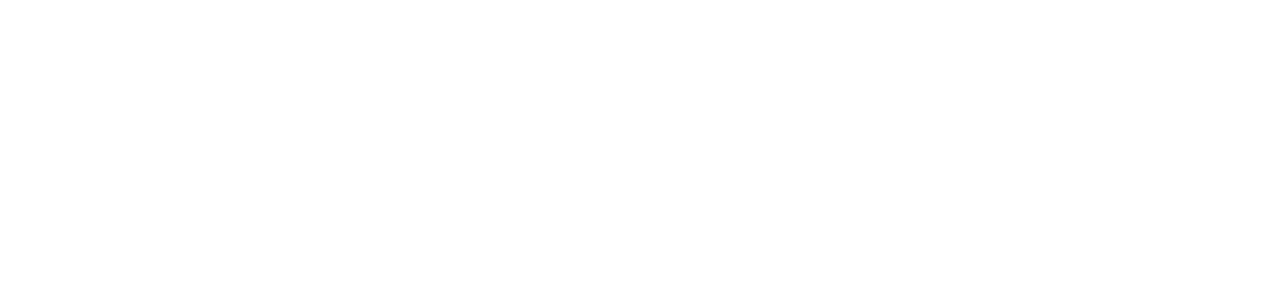
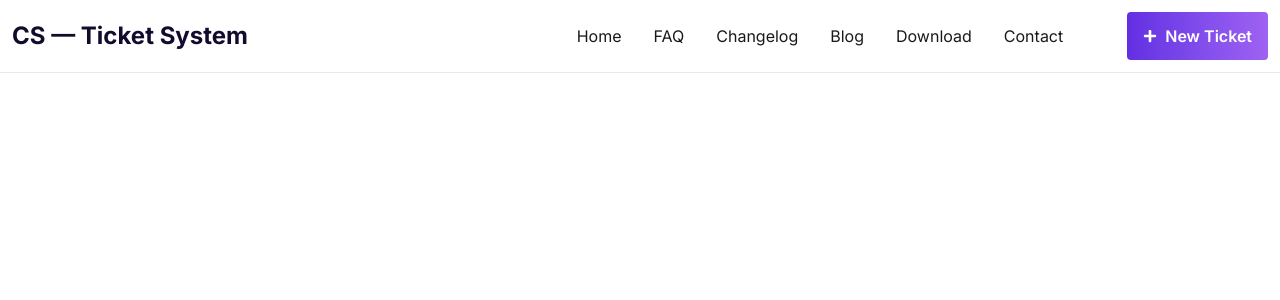
Before and after one commit to dev-rktanvir/ticket-system, a React (Vite) app: page / in a window 1280 px wide. Shown: the top 300 px of the page. Built offline with nearby package versions, Linux system fonts and the light colour scheme.

Commit message:
complete navbar

```diff
--- a/src/App.jsx
+++ b/src/App.jsx
@@ -1,4 +1,5 @@
 import './App.css'
+import Header from './components/Header/Header'
 
 function App() {
 
@@ -7,7 +8,7 @@ function App() {
     <>
       {/* Header */}
       <header>
-
+        <Header></Header>
       </header>
 
       {/* Main */}
--- /dev/null
+++ b/src/components/Header/Header.jsx
@@ -0,0 +1,12 @@
+import React from 'react';
+import Navbar from './Navbar/Navbar';
+
+const Header = () => {
+    return (
+        <div>
+            <Navbar></Navbar>
+        </div>
+    );
+};
+
+export default Header;
--- /dev/null
+++ b/src/components/Header/Navbar/Navbar.jsx
@@ -0,0 +1,64 @@
+import React, { useState } from 'react';
+import { FaPlus } from 'react-icons/fa';
+import { GiHamburgerMenu } from 'react-icons/gi';
+
+const Navbar = () => {
+    const [openMenu, setOpenMenu] = useState(false);
+    const handleMenu = () => {
+        setOpenMenu(!openMenu);
+    }
+    return (
+        <>
+            <nav className='bg-white border-b border-[#E9E9E9] py-3'>
+                {/* NavBar */}
+                <div className='container mx-auto flex items-center gap-4 md:gap-0 flex-col lg:flex-row justify-between px-3'>
+                    {/* Logo */}
+                    <div>
+                        <h2 className='font-bold text-2xl text-[#130B2D]'>CS — Ticket System</h2>
+                    </div>
+
+                    {/* NavItems */}
+                    <div className='flex items-center gap-16'>
+                        {/* Items */}
+                        <ul className='hidden md:flex items-center gap-8 text-base text-black/90'>
+                            <li className='hover:text-[#632EE3]'><a href="">Home</a></li>
+                            <li className='hover:text-[#632EE3]'><a href="">FAQ</a></li>
+                            <li className='hover:text-[#632EE3]'><a href="">Changelog</a></li>
+                            <li className='hover:text-[#632EE3]'><a href="">Blog</a></li>
+                            <li className='hover:text-[#632EE3]'><a href="">Download</a></li>
+                            <li className='hover:text-[#632EE3]'><a href="">Contact</a></li>
+                        </ul>
+
+                        {/* Hamburger Icon */}
+                        <div onClick={handleMenu} className='md:hidden border-2 border-black p-1'>
+                            <GiHamburgerMenu className='text-[#632EE3]' size={24} />
+                        </div>
+
+                        {/* Button */}
+                        <button className='flex items-center gap-2 font-semibold text-base text-white px-4 py-3 rounded-sm bg-linear-to-r from-[#632EE3] to-[#9F62F2] cursor-pointer'>
+                            <FaPlus size={14} /> New Ticket
+                        </button>
+                    </div>
+                </div>
+            </nav>
+
+            {/* Mobile Menu */}
+            {
+                openMenu && (
+                    <div className='md:hidden bg-white border border-[#E9E9E9] shadow-lg rounded-lg mt-2'>
+                        <ul className='flex flex-col gap-4 px-6 py-5 text-black/90'>
+                            <li className='hover:bg-[#632EE3] hover:text-white p-3 cursor-pointer'><a href="">Home</a></li>
+                            <li className='hover:bg-[#632EE3] hover:text-white p-3 cursor-pointer'><a href="">FAQ</a></li>
+                            <li className='hover:bg-[#632EE3] hover:text-white p-3 cursor-pointer'><a href="">Changelog</a></li>
+                            <li className='hover:bg-[#632EE3] hover:text-white p-3 cursor-pointer'><a href="">Blog</a></li>
+                            <li className='hover:bg-[#632EE3] hover:text-white p-3 cursor-pointer'><a href="">Download</a></li>
+                            <li className='hover:bg-[#632EE3] hover:text-white p-3 cursor-pointer'><a href="">Contact</a></li>
+                        </ul>
+                    </div>
+                )
+            }
+        </>
+    );
+};
+
+export default Navbar;
```
